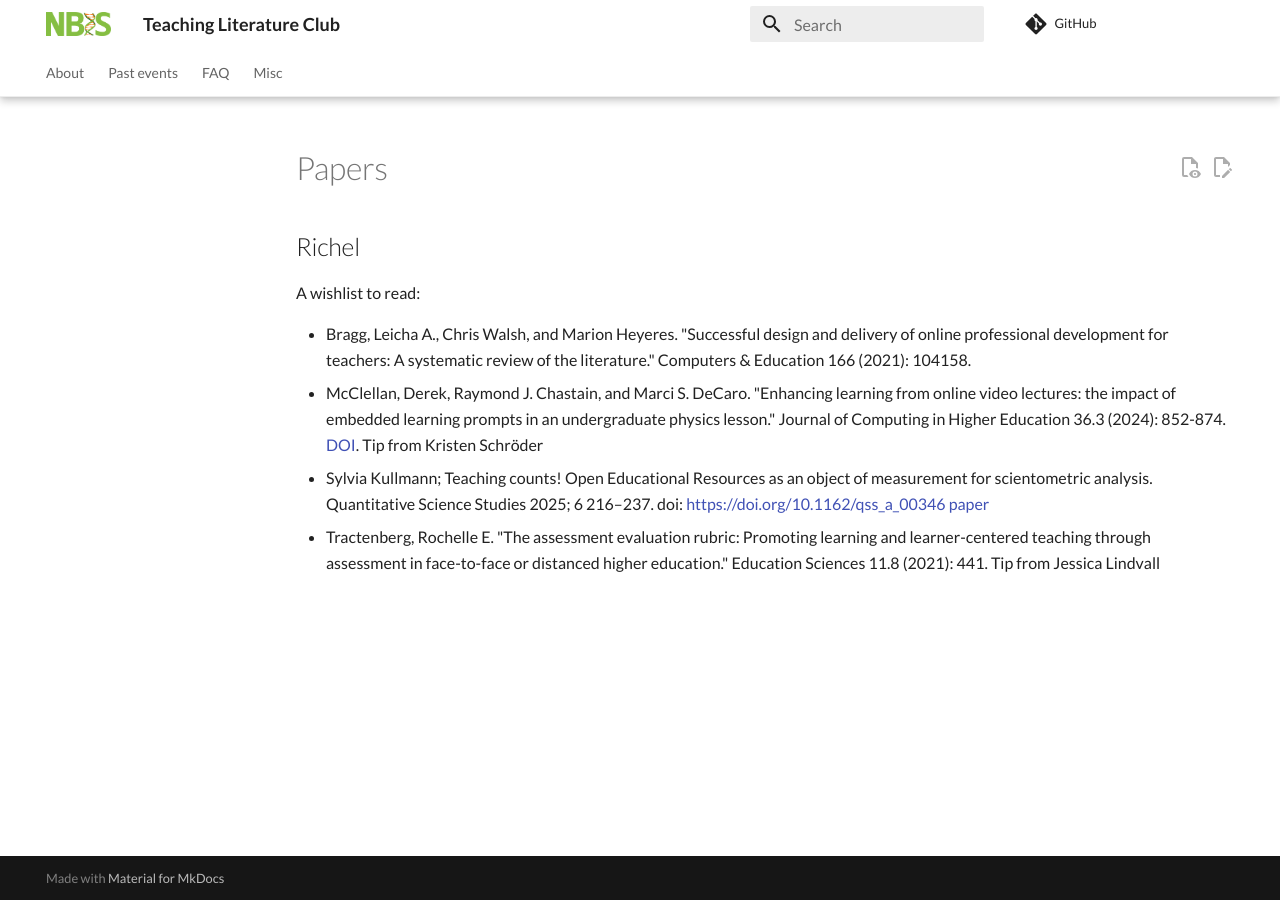
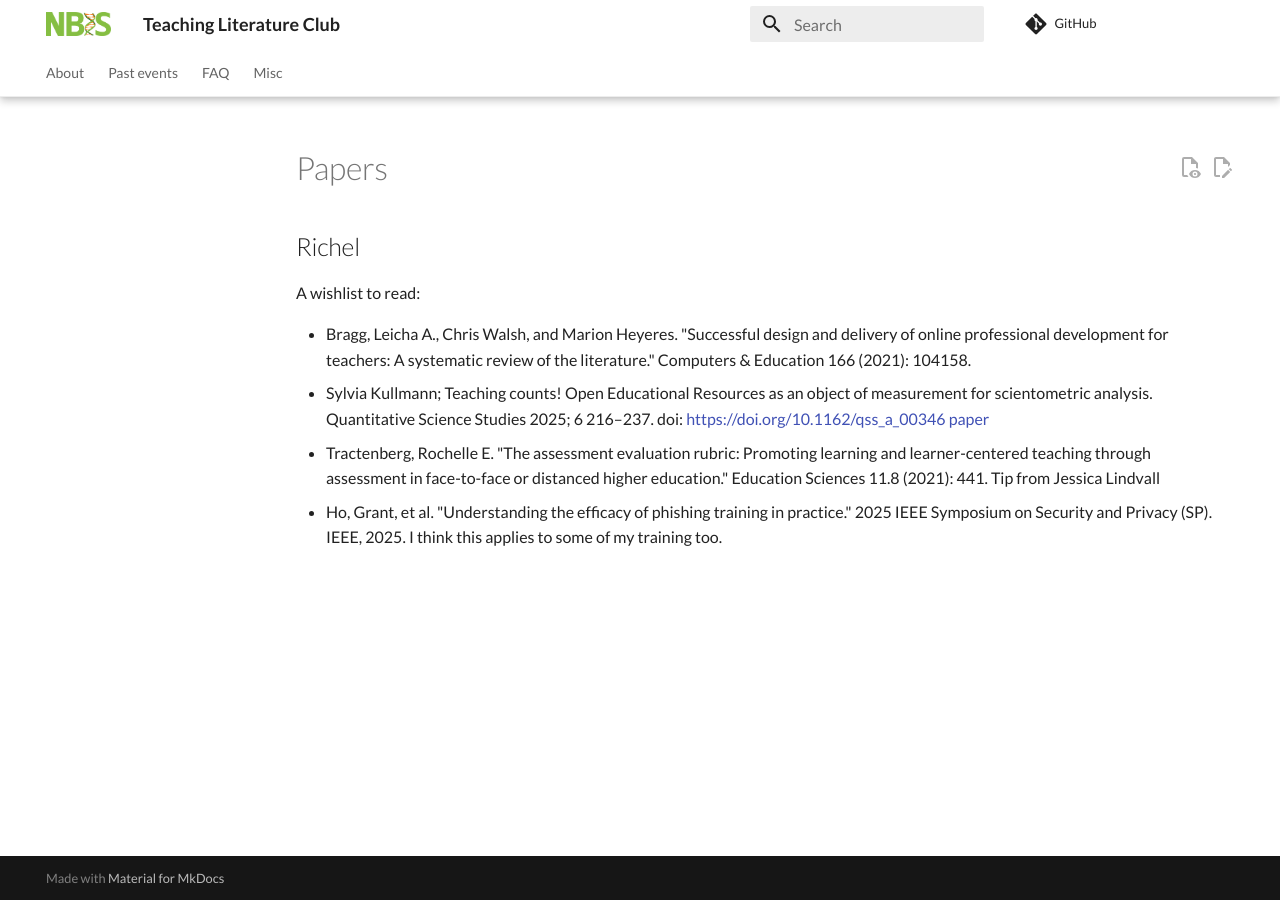
Before and after one commit to NBISweden/teaching_literature_club, an MkDocs documentation site: the page built from docs/papers_wishlist.md, in a window 1280 px wide. Built offline with MkDocs 1.6.1 and Material for MkDocs 9.7.7, drawn with Linux system fonts in a browser that asks for light colours; comment, search, counter and statistics services are not loaded.

Commit message:
Update wishlist

```diff
--- a/docs/papers_wishlist.md
+++ b/docs/papers_wishlist.md
@@ -8,12 +8,6 @@ A wishlist to read:
   "Successful design and delivery of online professional development for
   teachers: A systematic review of the literature."
   Computers & Education 166 (2021): 104158.
-- McClellan, Derek, Raymond J. Chastain, and Marci S. DeCaro.
-  "Enhancing learning from online video lectures:
-  the impact of embedded learning prompts in an undergraduate physics lesson."
-  Journal of Computing in Higher Education 36.3 (2024): 852-874.
-  [DOI](https://doi.org/10.1007/s12528-023-09379-w).
-  Tip from Kristen Schröder
 - Sylvia Kullmann; Teaching counts!
   Open Educational Resources as an object of measurement
   for scientometric analysis.
@@ -25,3 +19,7 @@ A wishlist to read:
   teaching through assessment in face-to-face or distanced higher education."
   Education Sciences 11.8 (2021): 441.
   Tip from Jessica Lindvall
+- Ho, Grant, et al.
+  "Understanding the efficacy of phishing training in practice."
+  2025 IEEE Symposium on Security and Privacy (SP). IEEE, 2025.
+  I think this applies to some of my training too.
```
